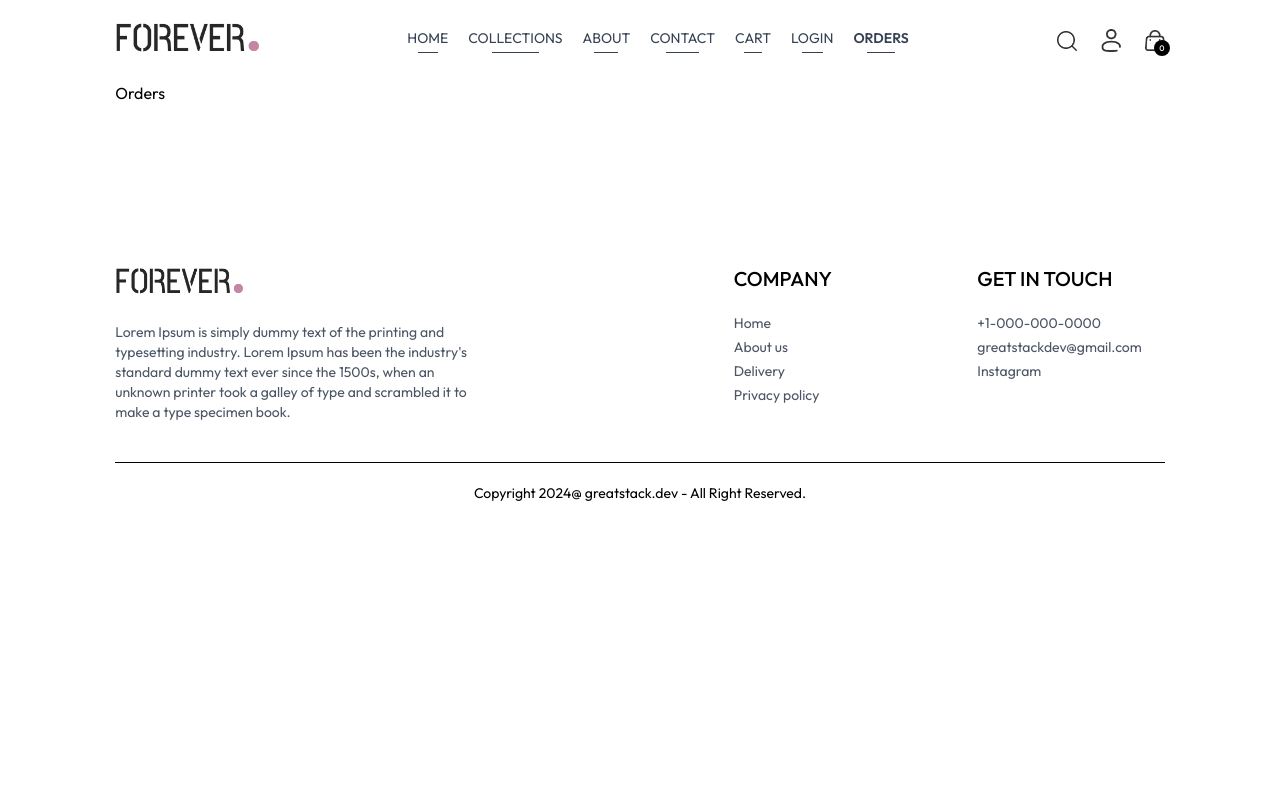
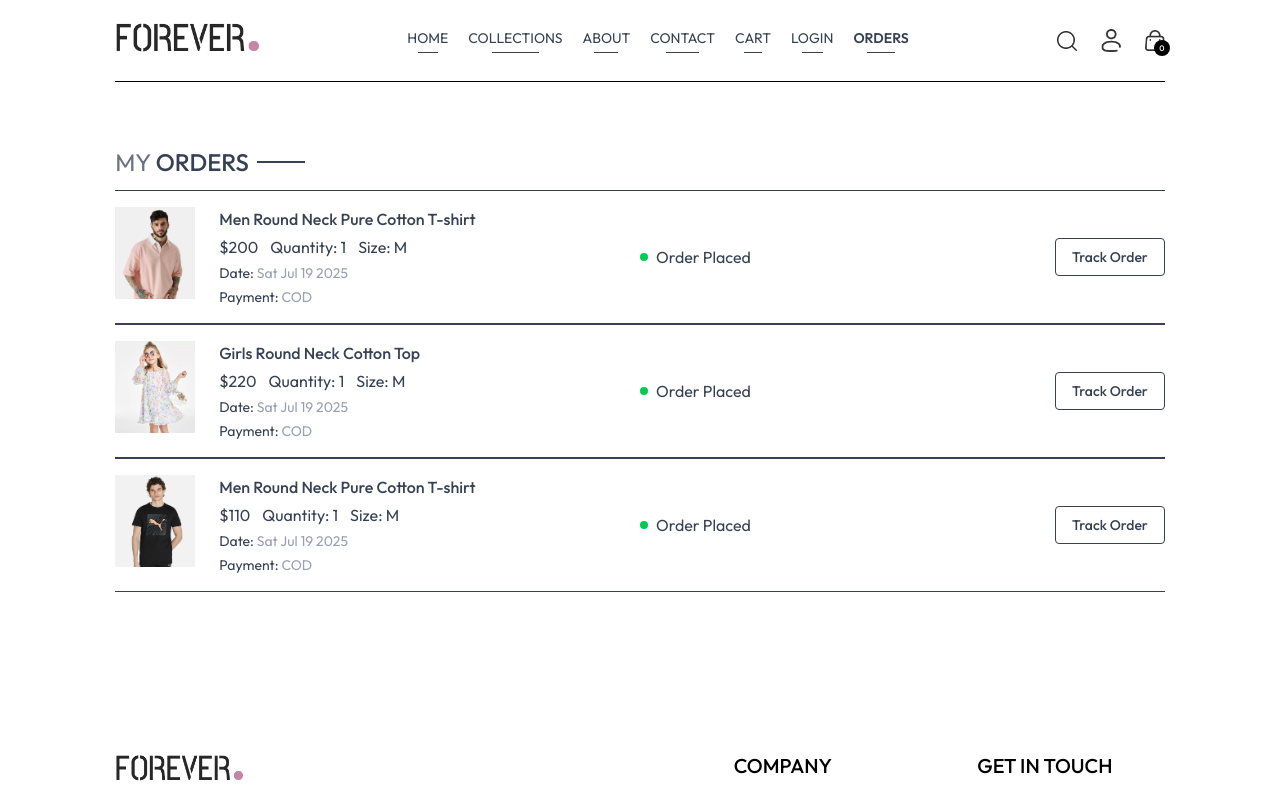
Before and after one commit to Faizanulghani/Forever-ecommerce-app, a React app in the folder frontend/: page /orders in a window 1280 px wide. Shown: the top 800 px of the page. Built offline with nearby package versions, Linux system fonts and the light colour scheme; the HTML template or start-up script is replaced by a standard one.

Commit message:
Created order page

```diff
--- a/frontend/src/pages/Orders.jsx
+++ b/frontend/src/pages/Orders.jsx
@@ -1,5 +1,50 @@
+import { useContext } from "react";
+import { ShopContext } from "../context/ShopContext";
+import Title from "../components/Title";
+
 const Orders = () => {
-  return <div>Orders</div>;
+  let { products, currency } = useContext(ShopContext);
+  return (
+    <div class="border-t pt-16">
+      <div class="text-2xl">
+        <Title text1="MY" text2="ORDERS" />
+      </div>
+      <div>
+        {products.slice(1, 4).map((item, index) => {
+        return  <div key={index} class="py-4 border-t border-b text-gray-700 flex flex-col md:flex-row md:items-center md:justify-between gap-4">
+            <div class="flex items-start gap-6 text-sm">
+              <img class="w-16 sm:w-20" src={item.image[0]} alt="" />
+              <div>
+                <p class="sm:text-base font-medium">
+                  {item.name}
+                </p>
+                <div class="flex items-center gap-3 mt-1 text-base text-gray-700">
+                  <p>{currency}{item.price}</p>
+                  <p>Quantity: 1</p>
+                  <p>Size: M</p>
+                </div>
+                <p class="mt-1">
+                  Date: <span class=" text-gray-400">Sat Jul 19 2025</span>
+                </p>
+                <p class="mt-1">
+                  Payment: <span class=" text-gray-400">COD</span>
+                </p>
+              </div>
+            </div>
+            <div class="md:w-1/2 flex justify-between">
+              <div class="flex items-center gap-2">
+                <p class="min-w-2 h-2 rounded-full bg-green-500"></p>
+                <p class="text-sm md:text-base">Order Placed</p>
+              </div>
+              <button class="border px-4 py-2 text-sm font-medium rounded-sm">
+                Track Order
+              </button>
+            </div>
+          </div>;
+        })}
+      </div>
+    </div>
+  );
 };
 
 export default Orders;
```
